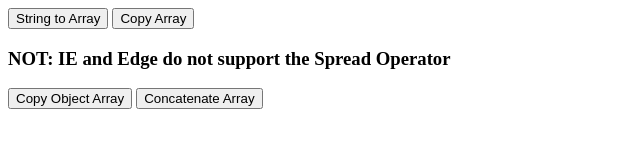
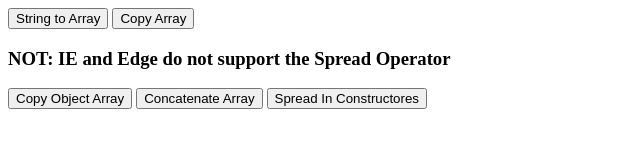
Before and after one commit to MarciaTobias/pluralsight-js, a plain HTML site: page 2 - javascript-syntax-operators/09 using the powerful spread operator/index.html in a window 1280 px wide. Shown: the whole page, without its empty margins (0-640 px from the left). Drawn offline with Linux system fonts and the light colour scheme.

Commit message:
update lesson 09

```diff
--- a/2 - javascript-syntax-operators/09 using the powerful spread operator/index.html
+++ b/2 - javascript-syntax-operators/09 using the powerful spread operator/index.html
@@ -141,4 +141,16 @@
             console.log(spProducts.length);
         }
     </script>
+
+    <button onclick="spreadInConstructores();">Spread In Constructores</button>
+    <script>
+        function spreadInConstructores() {
+            let dt = new Date(2021, 05, 16); // 16 May 2021
+            console.log(dt);
+
+            let dateFields = [2021, 05, 17]; // 17 May 2021
+            dt = new Date(...dateFields);
+            console.log(dt);
+        }
+    </script>
 </body>
```
